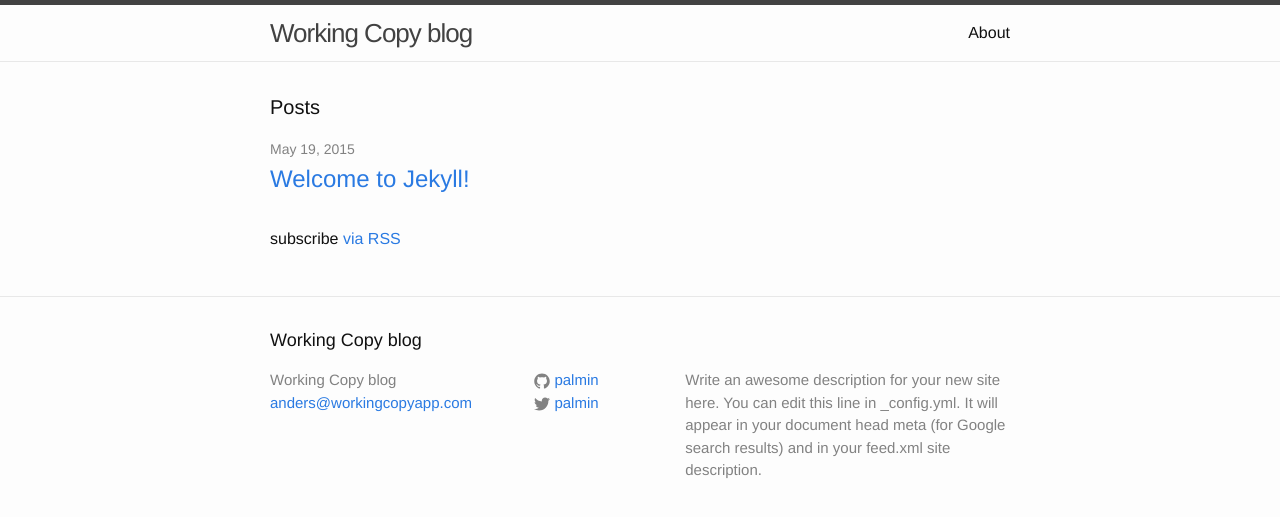
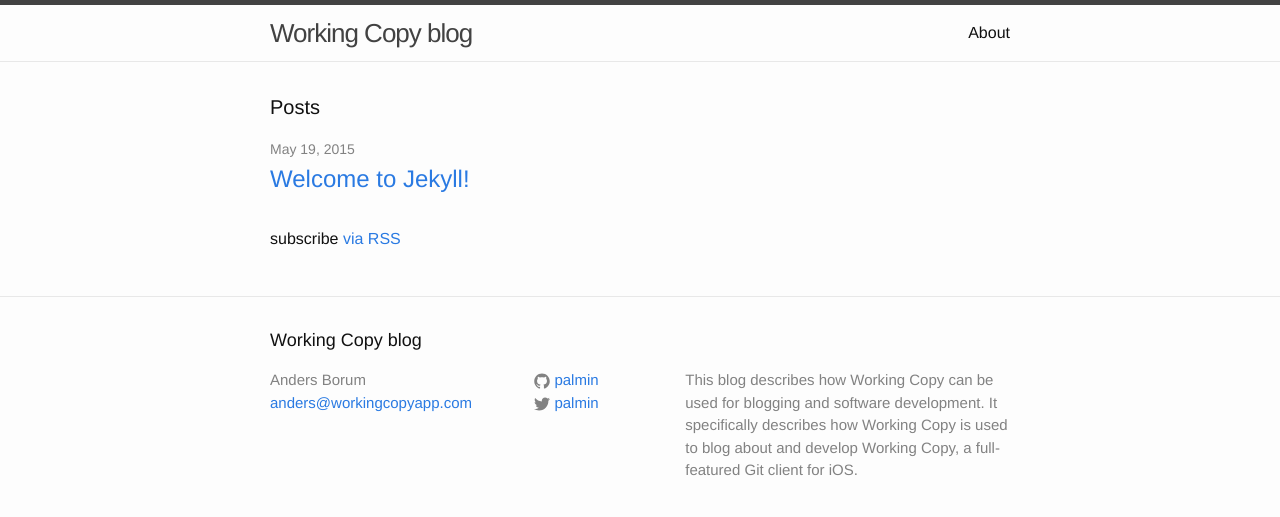
Before and after one commit to palmin/palmin.github.io, a Jekyll site: the page built from index.html, in a window 1280 px wide. Shown: the top 517 px of the page. Built offline with Jekyll 4.4.1, drawn with Linux system fonts in a browser that asks for light colours.

Commit message:
fixed blog owner in footer

```diff
--- a/_config.yml
+++ b/_config.yml
@@ -1,10 +1,11 @@
 # Site settings
 title: Working Copy blog
+owner: Anders Borum
 email: anders@workingcopyapp.com
 description: > # this means to ignore newlines until "baseurl:"
-  Write an awesome description for your new site here. You can edit this
-  line in _config.yml. It will appear in your document head meta (for
-  Google search results) and in your feed.xml site description.
+  This blog describes how Working Copy can be used for blogging and
+  software development. It specifically describes how Working Copy is used to
+  blog about and develop Working Copy, a full-featured Git client for iOS.
 baseurl: "" # the subpath of your site, e.g. /blog/
 url: "http:/palmin.github.io/" # the base hostname & protocol for your site
 twitter_username: palmin
--- a/_includes/footer.html
+++ b/_includes/footer.html
@@ -7,7 +7,7 @@
     <div class="footer-col-wrapper">
       <div class="footer-col  footer-col-1">
         <ul class="contact-list">
-          <li>{{ site.title }}</li>
+          <li>{{ site.owner }}</li>
           <li><a href="mailto:{{ site.email }}">{{ site.email }}</a></li>
         </ul>
       </div>
```
Also changed, not shown: 1 other file.
